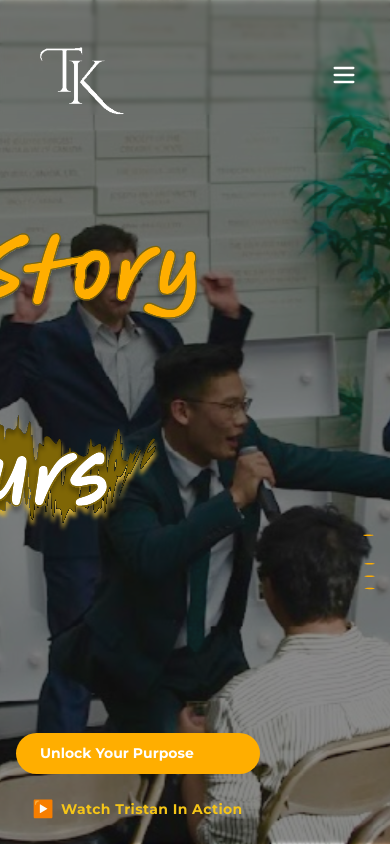
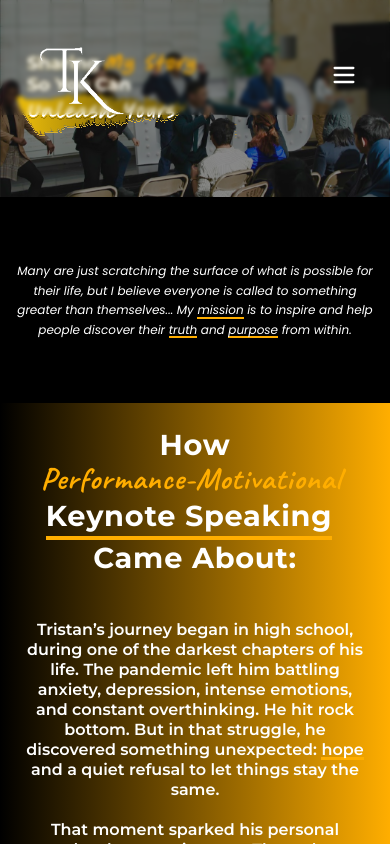
Before and after one commit to SyedKumailAbbas/Tristan, a React (Vite) app: page /about in a window 390 px wide. Shown: the top 844 px of the page. Built offline with nearby package versions, Linux system fonts and the light colour scheme; no server answers.

Commit message:
about page is responsive now

```diff
--- a/src/components/ABOUT/black.jsx
+++ b/src/components/ABOUT/black.jsx
@@ -1,11 +1,11 @@
 // src/components/ABOUT/black.jsx
 export default function Black() {
   return (
-    <section className="w-full bg-black text-white  sm:px-10 lg:px-16 py-16 min-h-[250px] flex items-center justify-center">
+    <section className="w-full bg-black text-white  px-3 sm:px-10 lg:px-16 py-16 min-h-[150px] sm:min-h-[250px] flex items-center justify-center">
       <p
         className="
           italic
-          text-[22px] sm:text-[24px] lg:text-[26px]
+          text-[12px] sm:text-[24px] lg:text-[26px]
           leading-relaxed
           text-center
           max-w-[70ch]   /* consistent line length column */
--- /dev/null
+++ b/src/components/ABOUT/hero2.jsx
@@ -0,0 +1,9 @@
+import heroBg from "../../assets/About.svg";
+import { Heading } from "../Heading/heading";
+export default function CORPORATION() {
+  return (
+    <div>
+      <Heading imgSrc={heroBg} altText={"Text img"} />
+    </div>
+  );
+}
--- /dev/null
+++ b/src/components/ABOUT/hero_main.jsx
@@ -0,0 +1,20 @@
+import Hero from "./hero.jsx";
+import CORPORATION from "./hero2.jsx";
+
+export default function HeroWrapper() {
+  return (
+    <div className="w-full">
+
+      {/* Show ONLY on LG and above */}
+      <div className="hidden lg:block">
+        <Hero />
+      </div>
+
+      {/* Show on SM, MD, and default */}
+      <div className="block lg:hidden">
+        <CORPORATION />
+      </div>
+
+    </div>
+  );
+}
--- a/src/components/MEDIA/Header.css
+++ b/src/components/MEDIA/Header.css
@@ -96,7 +96,7 @@
   }
 
   .responsive-top-button {
-    top: 9.5rem;
+    top: 7rem;
   }
 }
 
@@ -211,7 +211,7 @@
 }
 
 /* Responsive design - Tablet */
-@media (max-width: 1024px) and (min-width: 769px) {
+@media (max-width: 1279px) and (min-width: 769px) {
   .header-container {
     min-height: 70vh;
   }
--- a/src/pages/about.jsx
+++ b/src/pages/about.jsx
@@ -1,5 +1,5 @@
 //about page
-import Hero from "../components/ABOUT/hero";
+import Hero from "../components/ABOUT/hero_main";
 import Black from "../components/ABOUT/black.jsx";
 import Mobile from "../components/ABOUT/mobile.jsx";
 import Marathon from "../components/ABOUT/Marathon.jsx";
@@ -7,6 +7,7 @@ import Event from "../components/ABOUT/Event.jsx";
 import Gemstone from "../components/ABOUT/Gemstone.jsx";
 import headingImg from "../assets/Group 125.png";
 import { Heading } from "../components/Heading/heading.jsx";
+
 export default function about() {
   return (
     <>
```
Also changed, not shown: src/components/ABOUT/hero.jsx (+78 -0 lines).
